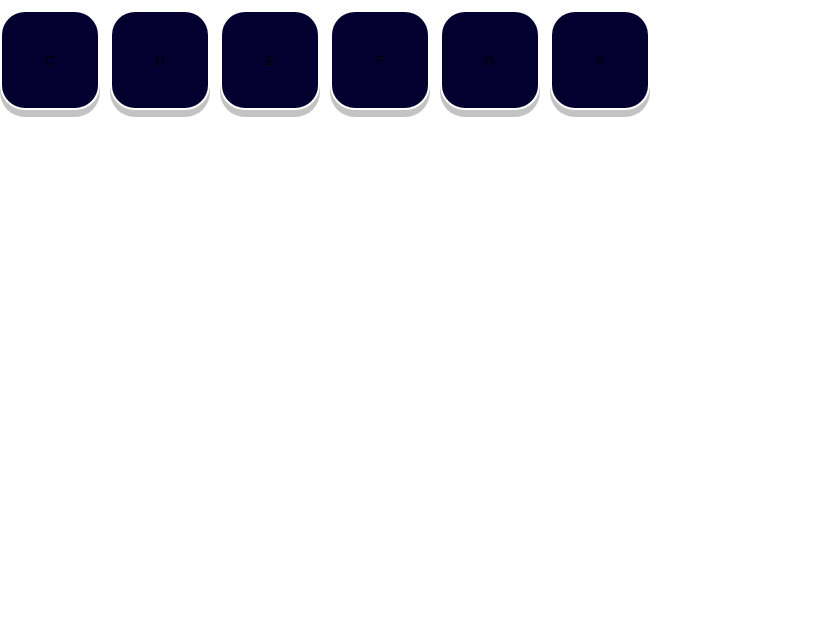
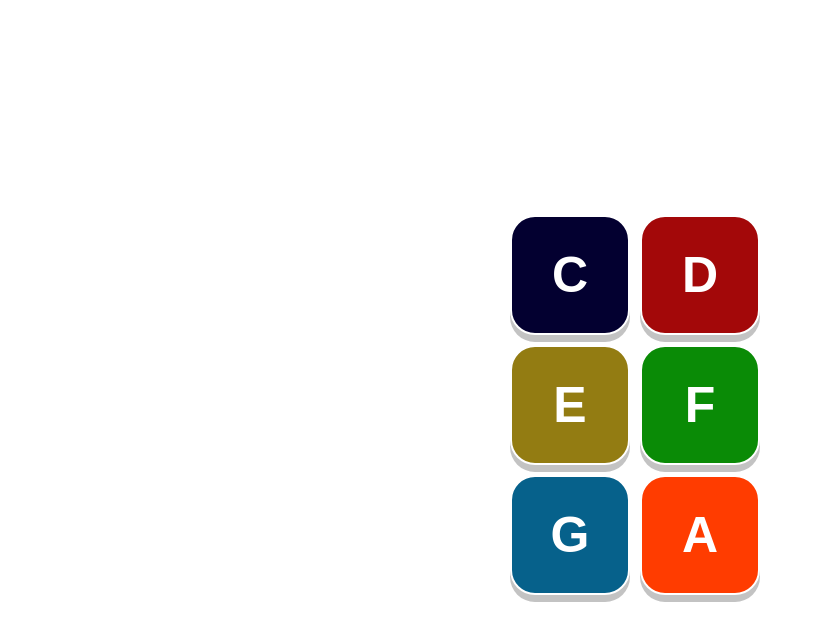
Before and after one commit to oNEOBYTEo/interactive-piano, a Next.js app: page / in a window 1280 px wide. Shown: the top 640 px of the page, without its empty margins (0-823 px from the left). Built offline with nearby package versions, Linux system fonts and the light colour scheme.

Commit message:
add last features

```diff
--- a/src/app/components/Cuadradito.jsx
+++ b/src/app/components/Cuadradito.jsx
@@ -2,15 +2,15 @@
 
 import * as Tone from 'tone';
 
-export function Cuadradito({ note = 'C' }) {
-  const synth = new Tone.PolySynth(Tone.Synth).toDestination();
+export function Cuadradito({ note = 'C', styleModified = '' }) {
+  const synth = new Tone.MembraneSynth().toDestination();
 
   function playSound() {
-    synth.triggerAttackRelease(`${note}3`, '6n');
+    synth.triggerAttackRelease(`${note}4`, '6n');
   }
   return (
     <>
-      <button className="square" onClick={playSound}>
+      <button className={`square ${styleModified}`} onClick={playSound}>
         {note}
       </button>
     </>
--- a/src/app/globals.css
+++ b/src/app/globals.css
@@ -4,21 +4,36 @@
   margin: 0;
 }
 
+body {
+  height: 100vh;
+  display: flex;
+  justify-content: center;
+  align-items: center;
+}
+
 .container {
   display: flex;
   justify-content: center;
+  align-items: center;
+  flex-wrap: wrap;
+
+  width: 30%;
 }
 
 .square {
+  background-color: rgb(3, 0, 48);
+  border-radius: 25px;
+  border: 2px solid #ffffff;
+  box-shadow: 0px 7px rgba(136, 135, 135, 0.5);
+  color: #ffffff;
+  cursor: pointer;
+  font-size: 50px;
+  font-weight: bold;
+  height: 120px;
+  margin-right: 10px;
   margin-top: 10px;
-  width: 100px;
-  height: 100px;
-  background-color: rgb(3, 0, 48);
-  margin-right: 10px;
-  border-radius: 25px;
-  box-shadow: 0px 7px rgba(136, 135, 135, 0.5);
-  cursor: pointer;
-  border: 2px solid #ffffff;
+  user-select: none;
+  width: 120px;
 }
 
 .square1 {
@@ -36,3 +51,11 @@
 .square4 {
   background-color: rgb(10 139 6);
 }
+
+.square5 {
+  background-color: rgb(6, 97, 139);
+}
+
+.square6 {
+  background-color: rgb(255, 60, 0);
+}
--- a/src/app/page.js
+++ b/src/app/page.js
@@ -2,13 +2,13 @@ import { Cuadradito } from './components/Cuadradito';
 
 export default function Home() {
   return (
-    <div>
-      <Cuadradito note="C" />
-      <Cuadradito note="D" />
-      <Cuadradito note="E" />
-      <Cuadradito note="F" />
-      <Cuadradito note="G" />
-      <Cuadradito note="A" />
+    <div className="container">
+      <Cuadradito note="C" styleModified="square1" />
+      <Cuadradito note="D" styleModified="square2" />
+      <Cuadradito note="E" styleModified="square3" />
+      <Cuadradito note="F" styleModified="square4" />
+      <Cuadradito note="G" styleModified="square5" />
+      <Cuadradito note="A" styleModified="square6" />
     </div>
   );
 }
```
